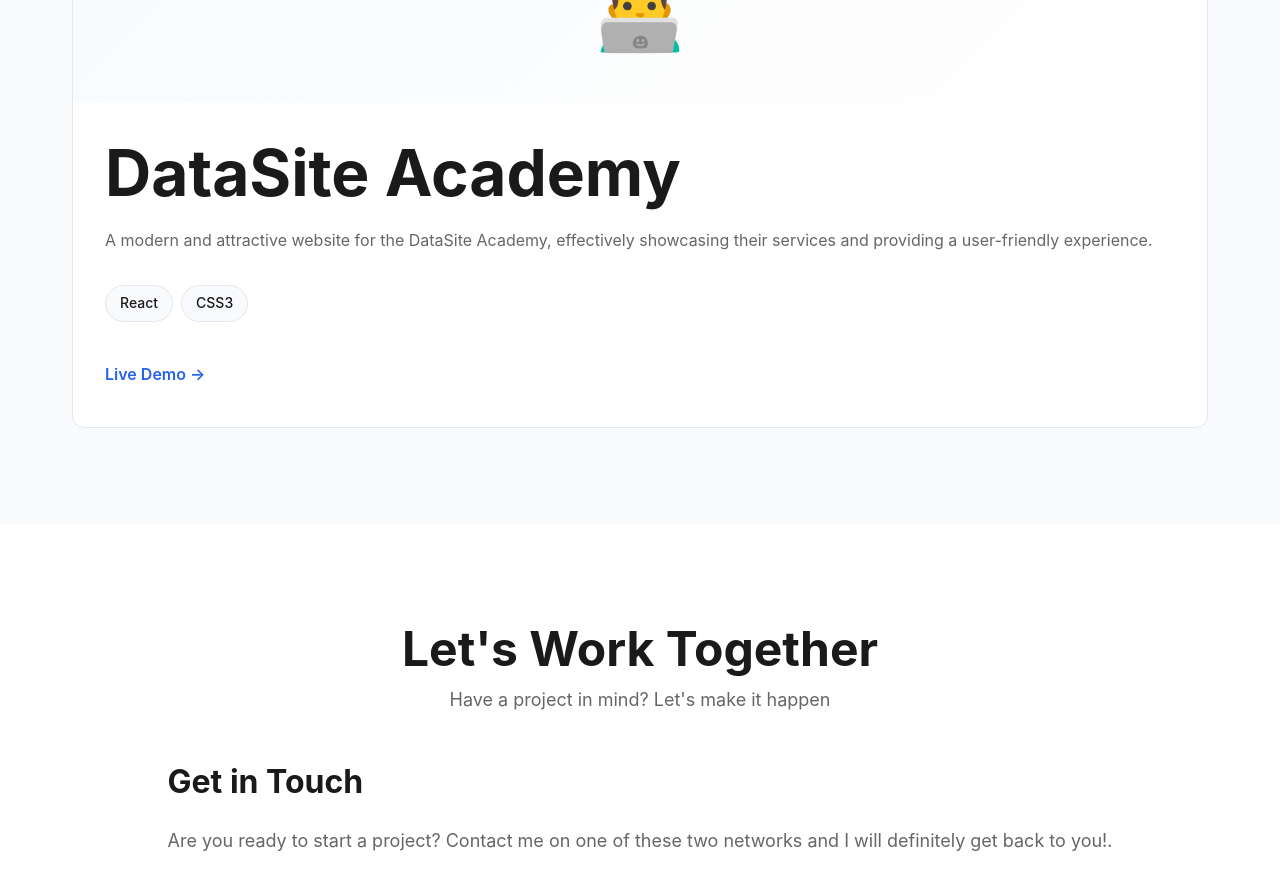
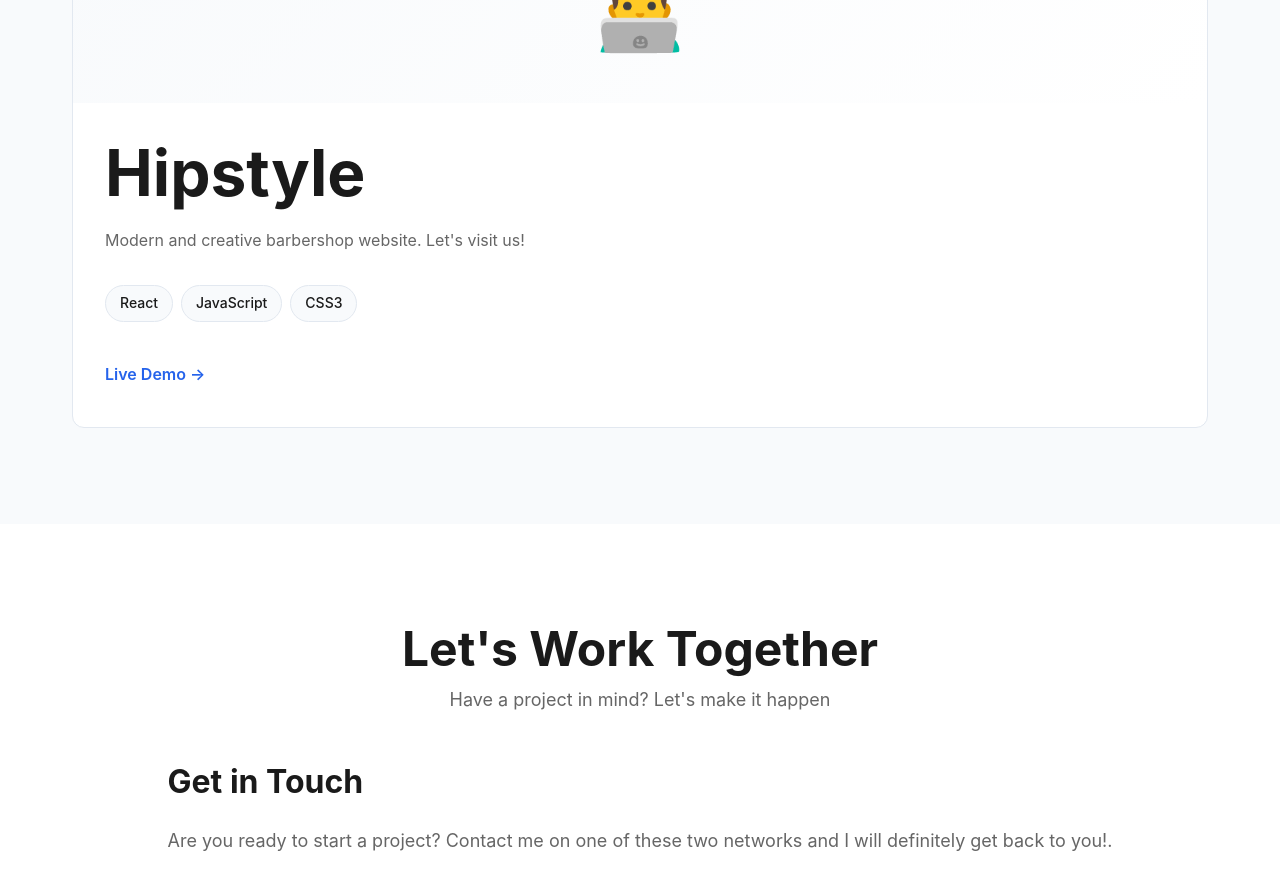
Before and after one commit to FrontEnddeveloping77/My-Portfolio-In-React, a React (Create React App) app: page / in a window 1280 px wide. Shown: the part 4980-5870 px from the top of the page. Built offline with nearby package versions, Linux system fonts and the light colour scheme.

Commit message:
abdulazizavazovportfolio

```diff
--- a/src/components/Projects/Projects.jsx
+++ b/src/components/Projects/Projects.jsx
@@ -9,9 +9,9 @@ function Projects({ language }) {
             id: 1,
             title: t.projects.items[0].title,
             description: t.projects.items[0].description,
-            technologies: ['React', 'CSS3'],
+            technologies: ['React', 'JavaScript', 'CSS3'],
             image: '👨‍💻',
-            demo: 'https://demo.com'
+            demo: 'https://exam-seven-phi.vercel.app/'
         }
     ];
 
--- a/src/translations/translations.js
+++ b/src/translations/translations.js
@@ -76,8 +76,8 @@ export const translations = {
             subtitle: 'Real-world solutions I\'ve delivered to clients',
             items: [
                 {
-                    title: 'DataSite Academy',
-                    description: 'A modern and attractive website for the DataSite Academy, effectively showcasing their services and providing a user-friendly experience.'
+                    title: 'Hipstyle',
+                    description: 'Modern and creative barbershop website. Let\'s visit us!'
                 }
             ],
             github: 'GitHub',
@@ -189,8 +189,8 @@ export const translations = {
             subtitle: 'Реальные решения, которые я реализовал для клиентов',
             items: [
                 {
-                    title: 'DataSite Academy',
-                    description: 'Современный и привлекательный сайт для DataSite Academy, эффективно демонстрирующий их услуги и предоставляющий удобный интерфейс для пользователей.'
+                    title: 'Hipstyle',
+                    description: 'Современный и креативный веб-сайт для парикмахерской. Давайте посетим нас!'
                 }
             ],
             github: 'GitHub',
@@ -302,8 +302,8 @@ export const translations = {
             subtitle: 'Mijozlar uchun taqdim etilgan real yechimlar',
             items: [
                 {
-                    title: 'DataSite Academy',
-                    description: 'DataSite Academy uchun zamonaviy va jozibador veb-sayt, xizmatlarini samarali namoyish etadi va foydalanuvchilar uchun qulay tajriba taqdim etadi.'
+                    title: 'Hipstyle',
+                    description: 'Sartaroshxona uchun zamonaviy va kreativ sartaroshxona veb sayti . Keling, bizga tashrif buyuring!'
                 }
             ],
             github: 'GitHub',
```
